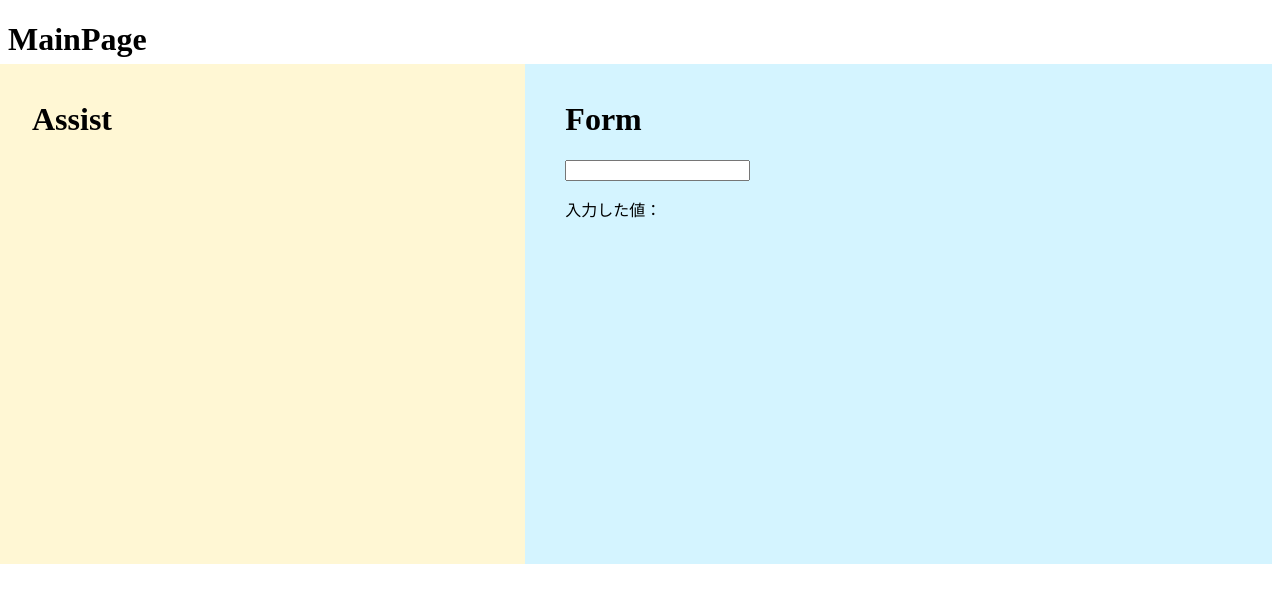
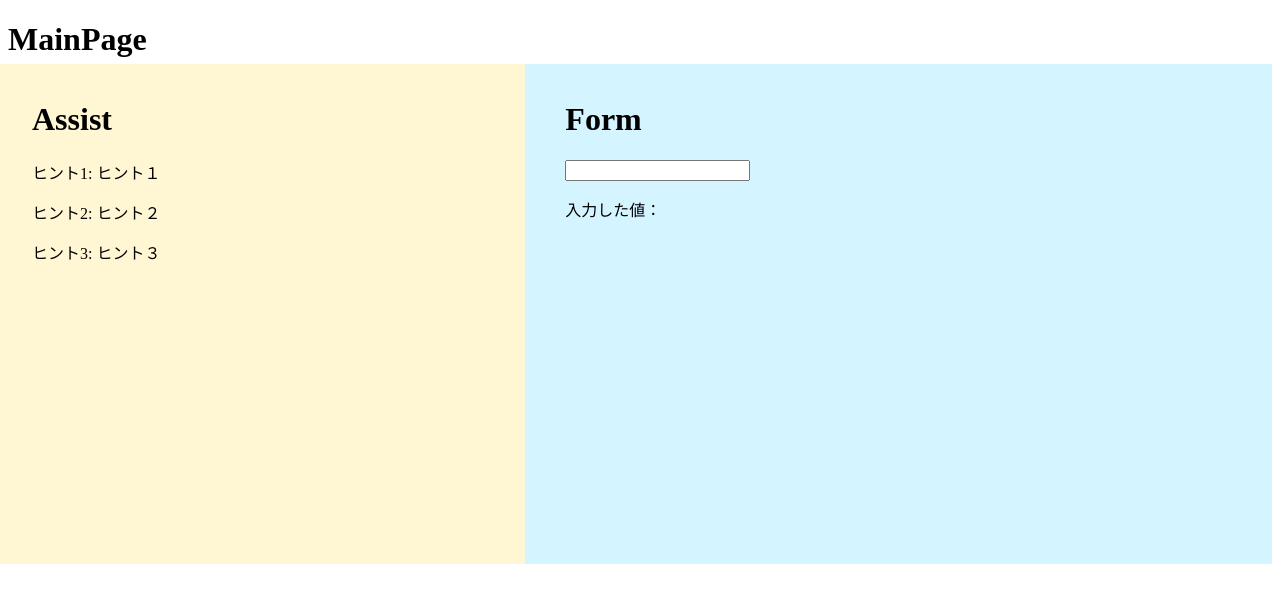
Before and after one commit to KHashimoto3/FIT2023_KH, a React (Vite) app in the folder mock/: page / in a window 1280 px wide. Shown: the top 602 px of the page. Built offline with nearby package versions, Linux system fonts and the light colour scheme.

Commit message:
ヒントを文字列として3つ表示させた。

```diff
--- a/mock/src/components/Assist.tsx
+++ b/mock/src/components/Assist.tsx
@@ -2,9 +2,27 @@ import { Container } from "@mui/material";
 
 export const Assist = () => {
 
+    const hintList = [
+        {
+            "hint": "ヒント１"
+        },
+        {
+            "hint": "ヒント２"
+        },
+        {
+            "hint": "ヒント３"
+        }
+    ];
+
     return (
         <Container maxWidth="md">
             <h1>Assist</h1>
+            {hintList.map((hint, index) => {
+                return (
+                    <p>ヒント{index + 1}: {hint.hint}</p>
+                )
+            })
+            }
         </Container>
     )
 };
```
